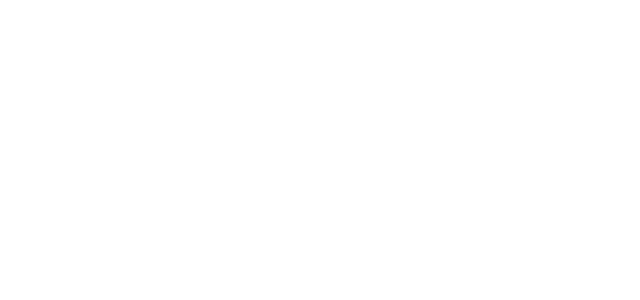
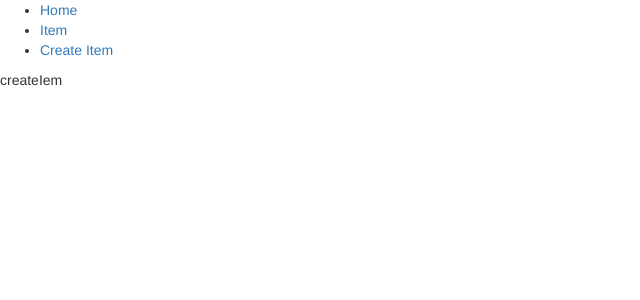
Before and after one commit to OlegPalchyk/buddhasoft_test, a React (Create React App) app: page /create-item in a window 1280 px wide. Shown: the top 300 px of the page, without its empty margins (0-640 px from the left). Built offline with nearby package versions, Linux system fonts and the light colour scheme.

Commit message:
simple routes

```diff
--- a/package.json
+++ b/package.json
@@ -7,6 +7,8 @@
     "react": "^15.6.1",
     "react-bootstrap": "^0.31.3",
     "react-dom": "^15.6.1",
+    "react-router": "^4.2.0",
+    "react-router-dom": "^4.2.2",
     "react-scripts": "1.0.13"
   },
   "scripts": {
--- /dev/null
+++ b/src/components/header/header.js
@@ -0,0 +1,19 @@
+import React,{ Component } from 'react';
+import { Link } from 'react-router-dom';
+class Header extends Component {
+  render() {
+    return (
+        <header>
+          <nav>
+            <ul>
+              <li><Link to='/'>Home</Link></li>
+              <li><Link to='/item'>Item</Link></li>
+              <li><Link to='/create-item'>Create Item</Link></li>
+            </ul>
+          </nav>
+        </header>
+    );
+  }
+}
+
+export default Header;
--- /dev/null
+++ b/src/containers/app/App.js
@@ -0,0 +1,15 @@
+import React, { Component } from 'react';
+import Header from '../../components/header/header';
+import Main from '../../containers/main/main';
+class App extends Component {
+  render() {
+    return (
+      <div className="App">
+        <Header/>
+        <Main/>
+      </div>
+    );
+  }
+}
+
+export default App;
--- /dev/null
+++ b/src/containers/createItem/createItem.js
@@ -0,0 +1,12 @@
+import React, { Component } from 'react';
+class CreateItem extends Component {
+  render() {
+    return (
+      <div className="App">
+        createIem
+      </div>
+    );
+  }
+}
+
+export default CreateItem;
--- /dev/null
+++ b/src/containers/home/home.js
@@ -0,0 +1,12 @@
+import React, { Component } from 'react';
+class Home extends Component {
+  render() {
+    return (
+      <div className="App">
+      home
+      </div>
+    );
+  }
+}
+
+export default Home;
--- a/src/App.js
+++ b/src/containers/item/item.js
@@ -1,11 +1,12 @@
 import React, { Component } from 'react';
-class App extends Component {
+class Item extends Component {
   render() {
     return (
       <div className="App">
+      singleItem
       </div>
     );
   }
 }
 
-export default App;
+export default Item;
--- /dev/null
+++ b/src/containers/main/main.js
@@ -0,0 +1,21 @@
+import React, { Component } from 'react';
+import {  Route, Switch } from 'react-router'
+import Home from '../home/home';
+import Item from '../item/item';
+import CreateItem from '../createItem/createItem';
+
+class Main extends Component {
+  render() {
+    return (
+        <main>
+            <Switch>
+                <Route exact path='/' component={Home}/>
+                <Route path='/item' component={Item}/>
+                <Route path='/create-item' component={CreateItem}/>
+            </Switch>
+        </main>
+    );
+  }
+}
+
+export default Main;
--- a/src/index.js
+++ b/src/index.js
@@ -1,10 +1,16 @@
 import React from 'react';
 import ReactDOM from 'react-dom';
+import {BrowserRouter} from 'react-router-dom';
 import 'bootstrap/dist/css/bootstrap.css';
 import 'bootstrap/dist/css/bootstrap-theme.css';
 import './style/index.css';
-import App from './App';
+import App from './containers/app/App';
+
 import registerServiceWorker from './registerServiceWorker';
 
-ReactDOM.render(<App />, document.getElementById('root'));
+ReactDOM.render(
+    <BrowserRouter>
+        <App />
+    </BrowserRouter>,
+    document.getElementById('root'));
 registerServiceWorker();
```
